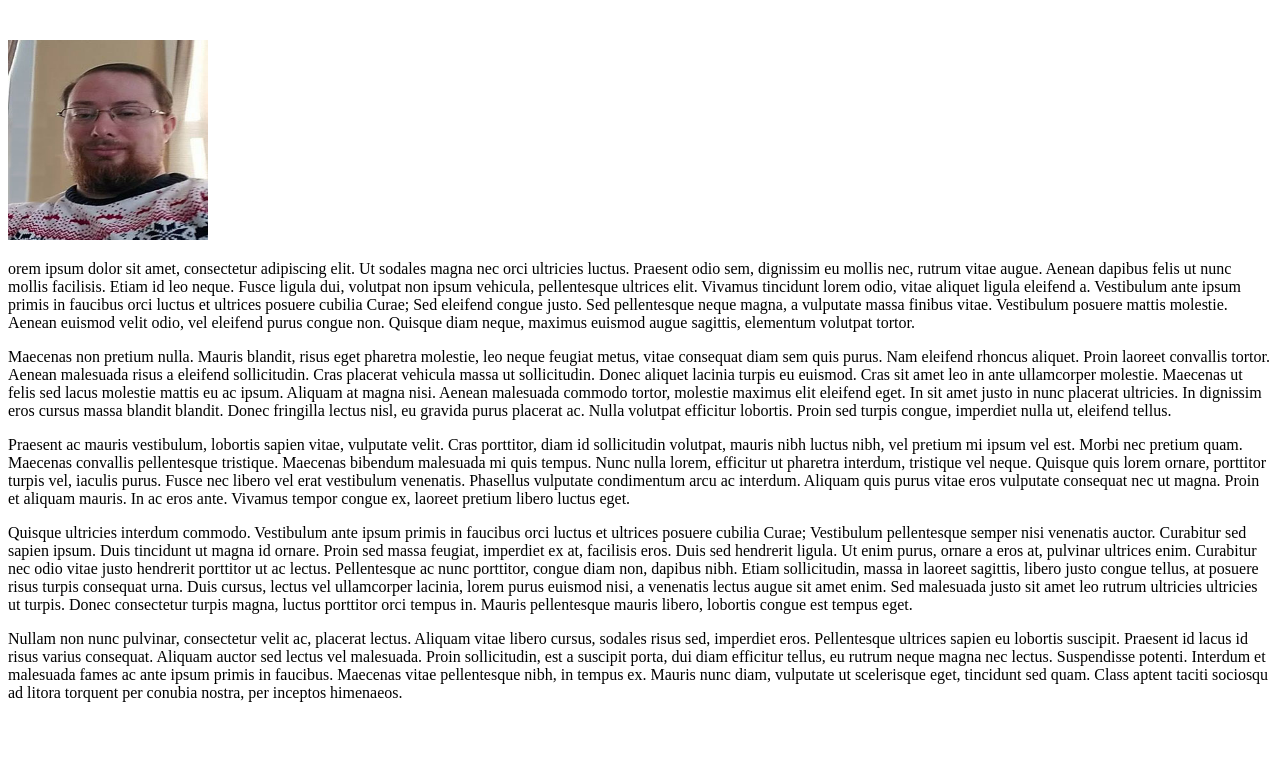
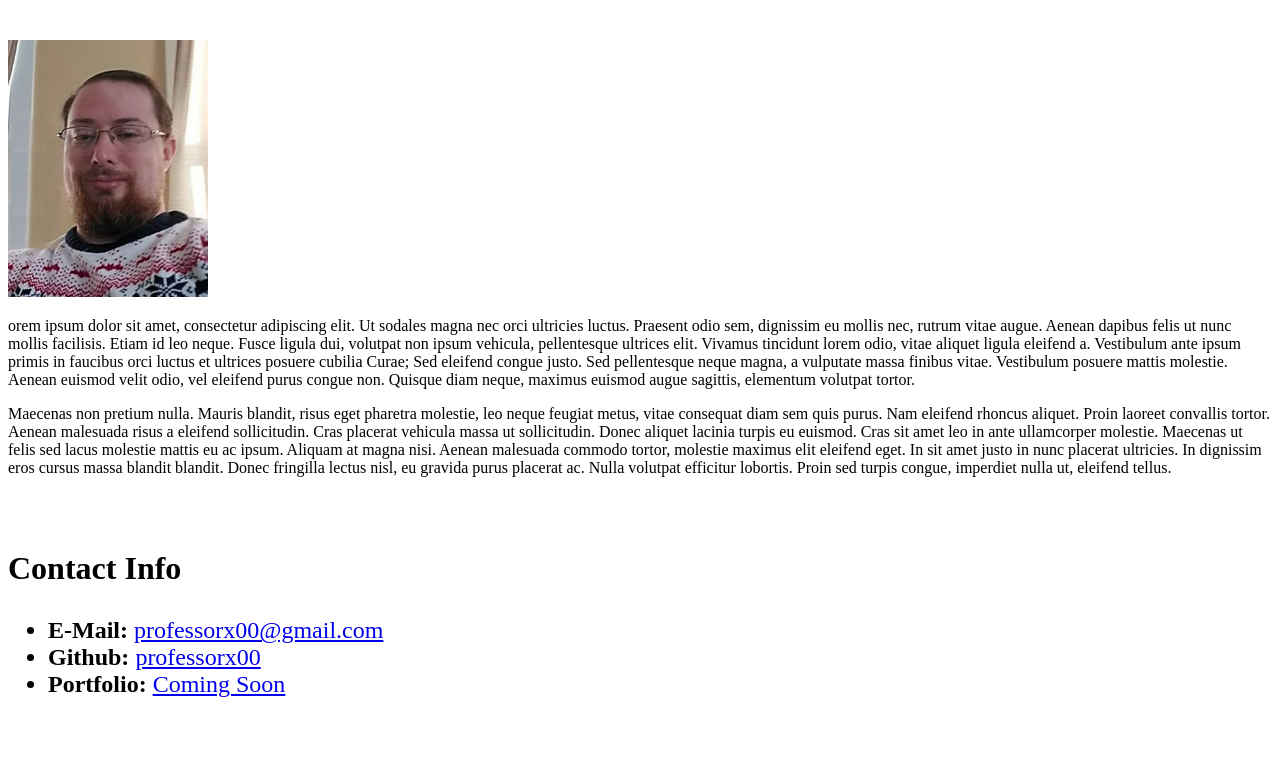
Before and after one commit to professorx00/bioexample, a plain HTML site: page index.html in a window 1280 px wide. Shown: the part 180-952 px from the top of the page. After the commit the page ends 908 px from the top, so only its background shows below. Drawn offline with Linux system fonts and the light colour scheme.

Commit message:
Second Commit with corrects from presentation

```diff
--- a/index.html
+++ b/index.html
@@ -1,5 +1,6 @@
 <!DOCTYPE html>
     <head>
+        <meta charset="UTF-8">
         <title>David Ward Bio</title>
 
     </head>
@@ -8,37 +9,28 @@
         <br>
         <h2 style="color:black;font-size:30px;">David Ward</h2>
         <br>
-        <img src="img/myself.jpg" height=200 width=200 />
+        <img src="img/myself.jpg" width=200 alt="David Ward"/>
         <p>
             orem ipsum dolor sit amet, consectetur adipiscing elit. Ut sodales magna nec orci ultricies luctus. Praesent odio sem, dignissim eu mollis nec, rutrum vitae augue. Aenean dapibus felis ut nunc mollis facilisis. Etiam id leo neque. Fusce ligula dui, volutpat non ipsum vehicula, pellentesque ultrices elit. Vivamus tincidunt lorem odio, vitae aliquet ligula eleifend a. Vestibulum ante ipsum primis in faucibus orci luctus et ultrices posuere cubilia Curae; Sed eleifend congue justo. Sed pellentesque neque magna, a vulputate massa finibus vitae. Vestibulum posuere mattis molestie. Aenean euismod velit odio, vel eleifend purus congue non. Quisque diam neque, maximus euismod augue sagittis, elementum volutpat tortor.
         </p>
         <p>
             Maecenas non pretium nulla. Mauris blandit, risus eget pharetra molestie, leo neque feugiat metus, vitae consequat diam sem quis purus. Nam eleifend rhoncus aliquet. Proin laoreet convallis tortor. Aenean malesuada risus a eleifend sollicitudin. Cras placerat vehicula massa ut sollicitudin. Donec aliquet lacinia turpis eu euismod. Cras sit amet leo in ante ullamcorper molestie. Maecenas ut felis sed lacus molestie mattis eu ac ipsum. Aliquam at magna nisi. Aenean malesuada commodo tortor, molestie maximus elit eleifend eget. In sit amet justo in nunc placerat ultricies. In dignissim eros cursus massa blandit blandit. Donec fringilla lectus nisl, eu gravida purus placerat ac. Nulla volutpat efficitur lobortis. Proin sed turpis congue, imperdiet nulla ut, eleifend tellus.
         </p>
-        <p>
-            Praesent ac mauris vestibulum, lobortis sapien vitae, vulputate velit. Cras porttitor, diam id sollicitudin volutpat, mauris nibh luctus nibh, vel pretium mi ipsum vel est. Morbi nec pretium quam. Maecenas convallis pellentesque tristique. Maecenas bibendum malesuada mi quis tempus. Nunc nulla lorem, efficitur ut pharetra interdum, tristique vel neque. Quisque quis lorem ornare, porttitor turpis vel, iaculis purus. Fusce nec libero vel erat vestibulum venenatis. Phasellus vulputate condimentum arcu ac interdum. Aliquam quis purus vitae eros vulputate consequat nec ut magna. Proin et aliquam mauris. In ac eros ante. Vivamus tempor congue ex, laoreet pretium libero luctus eget.
-        </p>
-        <p>
-            Quisque ultricies interdum commodo. Vestibulum ante ipsum primis in faucibus orci luctus et ultrices posuere cubilia Curae; Vestibulum pellentesque semper nisi venenatis auctor. Curabitur sed sapien ipsum. Duis tincidunt ut magna id ornare. Proin sed massa feugiat, imperdiet ex at, facilisis eros. Duis sed hendrerit ligula. Ut enim purus, ornare a eros at, pulvinar ultrices enim. Curabitur nec odio vitae justo hendrerit porttitor ut ac lectus. Pellentesque ac nunc porttitor, congue diam non, dapibus nibh. Etiam sollicitudin, massa in laoreet sagittis, libero justo congue tellus, at posuere risus turpis consequat urna. Duis cursus, lectus vel ullamcorper lacinia, lorem purus euismod nisi, a venenatis lectus augue sit amet enim. Sed malesuada justo sit amet leo rutrum ultricies ultricies ut turpis. Donec consectetur turpis magna, luctus porttitor orci tempus in. Mauris pellentesque mauris libero, lobortis congue est tempus eget.
-        <p>
-            Nullam non nunc pulvinar, consectetur velit ac, placerat lectus. Aliquam vitae libero cursus, sodales risus sed, imperdiet eros. Pellentesque ultrices sapien eu lobortis suscipit. Praesent id lacus id risus varius consequat. Aliquam auctor sed lectus vel malesuada. Proin sollicitudin, est a suscipit porta, dui diam efficitur tellus, eu rutrum neque magna nec lectus. Suspendisse potenti. Interdum et malesuada fames ac ante ipsum primis in faucibus. Maecenas vitae pellentesque nibh, in tempus ex. Mauris nunc diam, vulputate ut scelerisque eget, tincidunt sed quam. Class aptent taciti sociosqu ad litora torquent per conubia nostra, per inceptos himenaeos.
-        </p>
         <br>
         <br>
         <h1>Contact Info</h1>
-        <strong>
             <ul style="color:black;font-size:30px;">
                 <li style="color:black;font-size:24px;">
-                    E-Mail: <a href="mailto: professorx00@gmail.com"> professorx00@gmail.com</a>
+                   <strong>E-Mail: </strong> <a href="mailto: professorx00@gmail.com"> professorx00@gmail.com</a>
                 </li>
                 <li style="color:black;font-size:24px;">
-                    Github: <a href="https://github.com/professorx00"> professorx00</a>
+                    <strong>Github:</strong> <a href="https://github.com/professorx00"> professorx00</a>
                 </li>
                 <li style="color:black;font-size:24px;">
-                    Portfolio: <a href="#">Coming Soon</a>
+                    <strong>Portfolio:</strong> <a href="#">Coming Soon</a>
                 </li>
             </ul>
-        </strong>
+
 
 
 
```
